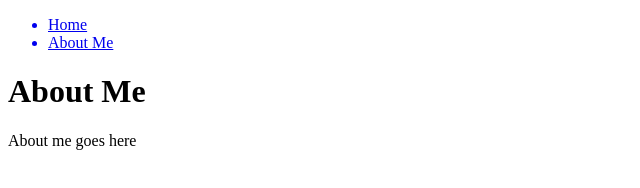
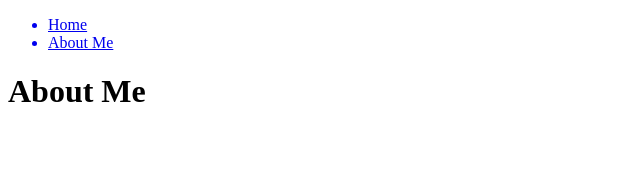
Before and after one commit to CCPS396882/CCPS396882.github.io, a plain HTML site: page aboutme.html in a window 1280 px wide. Shown: the whole page, without its empty margins (0-640 px from the left). Drawn offline with Linux system fonts and the light colour scheme.

Commit message:
Update aboutme.html

```diff
--- a/aboutme.html
+++ b/aboutme.html
@@ -13,7 +13,7 @@
   </header>
 <body>
   <h1>About Me</h1>
-  <p>About me goes here</p>
+  <p></p>
   </body>
 <footer>
   </footer>
```
